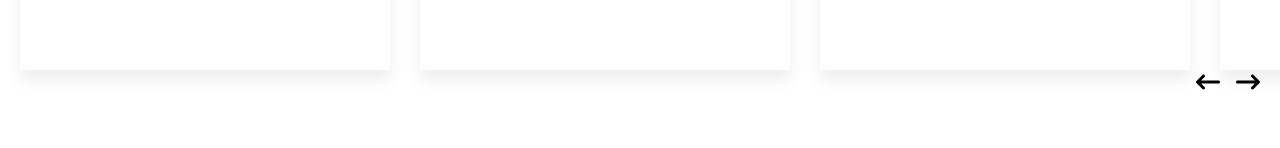
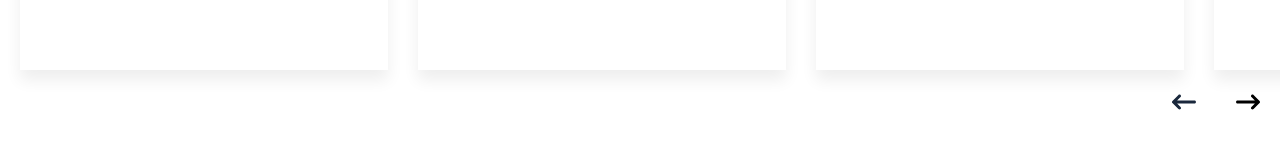
Before and after one commit to sbecker08/static-app, a Next.js app: page / in a window 1280 px wide. Shown: the part 2107-2255 px from the top of the page. Built offline with nearby package versions, Linux system fonts and the light colour scheme; a web font is replaced by a local one.

Commit message:
done for night

```diff
--- a/src/Gallery/Gallery.js
+++ b/src/Gallery/Gallery.js
@@ -48,8 +48,8 @@ function Gallery({ galleryCardInfo }) {
                     </SwiperSlide>
                 );})}
             </Swiper>
-            <div className="w-full flex">
-                <FontAwesomeIcon className="pr-4 cursor-pointer ml-auto" onClick={() => slideBack()} size="xl" icon={faArrowLeftLong} />
+            <div className="w-full flex py-5 justify-end max-lg:justify-center">
+                <FontAwesomeIcon className="pr-10 cursor-pointer text-mm-dark-blue " onClick={() => slideBack()} size="xl" icon={faArrowLeftLong} />
                 <FontAwesomeIcon className="cursor-pointer" onClick={() => slideForward()} size="xl" icon={faArrowRightLong} />
             </div>
         </div>
--- a/src/GalleryCard/GalleryCard.module.css
+++ b/src/GalleryCard/GalleryCard.module.css
@@ -2,7 +2,6 @@
     margin: 0px;
     margin-right: 30px;
 
-    width: 370px;
     height: 500px;
 
     overflow: hidden;
```
